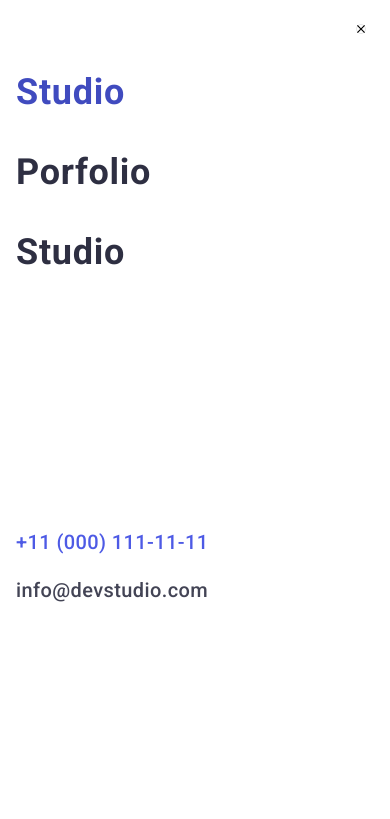
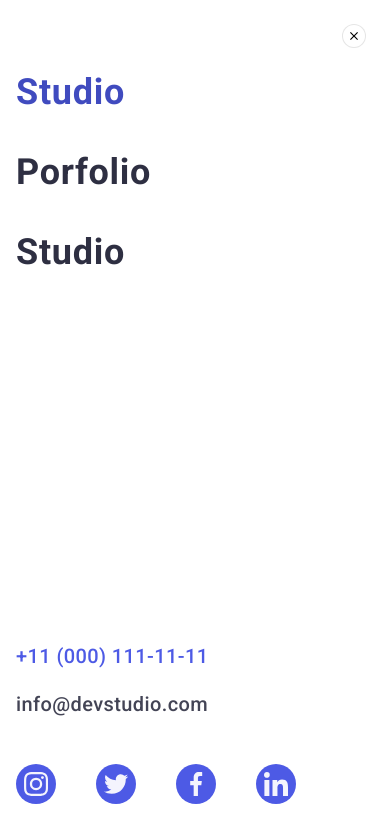
Before and after one commit to Oleg-Kachmaryk/goit-markup-hw-6, a plain HTML site: page index.html in a window 390 px wide. Shown: the top 819 px of the page. Drawn offline with nearby package versions, Linux system fonts and the light colour scheme.

Commit message:
hw6 (bf1)

```diff
--- a/css/styles.css
+++ b/css/styles.css
@@ -144,16 +144,22 @@ transition: color 250ms cubic-bezier(0.4, 0, 0.2, 1);;
 }
 
 .close-mobile-menu-btn {
+position: absolute;
+   top: 24px;
+    right: 24px;
+    width: 24px;
+    height: 24px;
+    border-radius: 50%;
+    display: flex;
+    align-items: center;
+    justify-content: center;
+    background-color: #fff;
     border: 1px solid rgba(0, 0, 0, 0.1);
+    padding: 0;
+    cursor: pointer;
+    transition: background-color 250ms cubic-bezier(0.4, 0, 0.2, 1), border 250ms cubic-bezier(0.4, 0, 0.2, 1);
+}
 
-    position: absolute;
-    top: 24px;
-    right: 24px;
-    background-color: transparent;
-    border-radius: 50%;
-    padding: 0;
-    line-height: 0;
-}
 
 .mob-nav-list {
     display: flex;
@@ -202,11 +208,31 @@ transition: color 250ms cubic-bezier(0.4, 0, 0.2, 1);;
     gap: 40px;
 }
 
-.mob-soc-item {}
+.mob-soc-item {
+    width: 40px;
+        height: 40px;
+        gap: 40px;
+        justify-content: center;
+}
 
-.mob-soc-link {}
+.mob-soc-link {
+    width: 100%;
+        height: 100%;
+        border-radius: 50%;
+        background-color: #4d5ae5;
+        display: flex;
+        align-items: center;
+        justify-content: center;
+        transition: background-color 250ms cubic-bezier(0.4, 0, 0.2, 1);
+}
 
-.mob-soc-icon {}
+
+.mob-soc-icon {
+    margin: auto;
+        fill: #f4f4fd;
+
+
+}
 @media only screen and (min-width: 768px) {
     .mob-menu{
         display: none;
@@ -488,7 +514,6 @@ width: 40px;
         height: 100%;
         border-radius: 50%;
         background-color: #4d5ae5;
-        cursor: pointer;
         display: flex;
         align-items: center;
         justify-content: center;
--- a/index.html
+++ b/index.html
@@ -56,34 +56,27 @@
             <li><a href="mailto:info@devstudio.com" class="mob-contact-link">info@devstudio.com</a></li>
         </ul>
         <ul class="mob-soc-list">
+        <li class="mob-soc-item">
+            <a href="" class="mob-soc-link"><svg class="mob-soc-icon" width="24" height="24">
+                    <use href="./images/groups.svg#icon-instagram"></use>
+                </svg></a>
+        </li>
             <li class="mob-soc-item">
-                <a href="" class="mob-soc-link">
-                    <svg class="mob-soc-icon">
-                        <use></use>
+                <a href="" class="mob-soc-link"><svg class="mob-soc-icon" width="24" height="24">
+                        <use href="./images/groups.svg#icon-Twitter"></use>
                     </svg>
                 </a>
             </li>
             <li class="mob-soc-item">
-                <a href="" class="mob-soc-link">
-                    <svg class="mob-soc-icon">
-                        <use></use>
-                    </svg>
-                </a>
+                <a href="" class="mob-soc-link"><svg class="mob-soc-icon" width="24" height="24">
+                        <use href="./images/groups.svg#icon-facebook"></use>
+                    </svg></a>
             </li>
-            <li class="mob-soc-item">
-                <a href="" class="mob-soc-link">
-                    <svg class="mob-soc-icon">
-                        <use></use>
-                    </svg>
-                </a>
-            </li>
-            <li class="mob-soc-item">
-                <a href="" class="mob-soc-link">
-                    <svg class="mob-soc-icon">
-                        <use></use>
-                    </svg>
-                </a>
-            </li>
+        <li class="mob-soc-item">
+            <a href="" class="mob-soc-link"><svg class="mob-soc-icon" width="24" height="24">
+                    <use href="./images/groups.svg#icon-linkedin"></use>
+                </svg></a>
+        </li>
         </ul>
     </div>
 </header>
```
